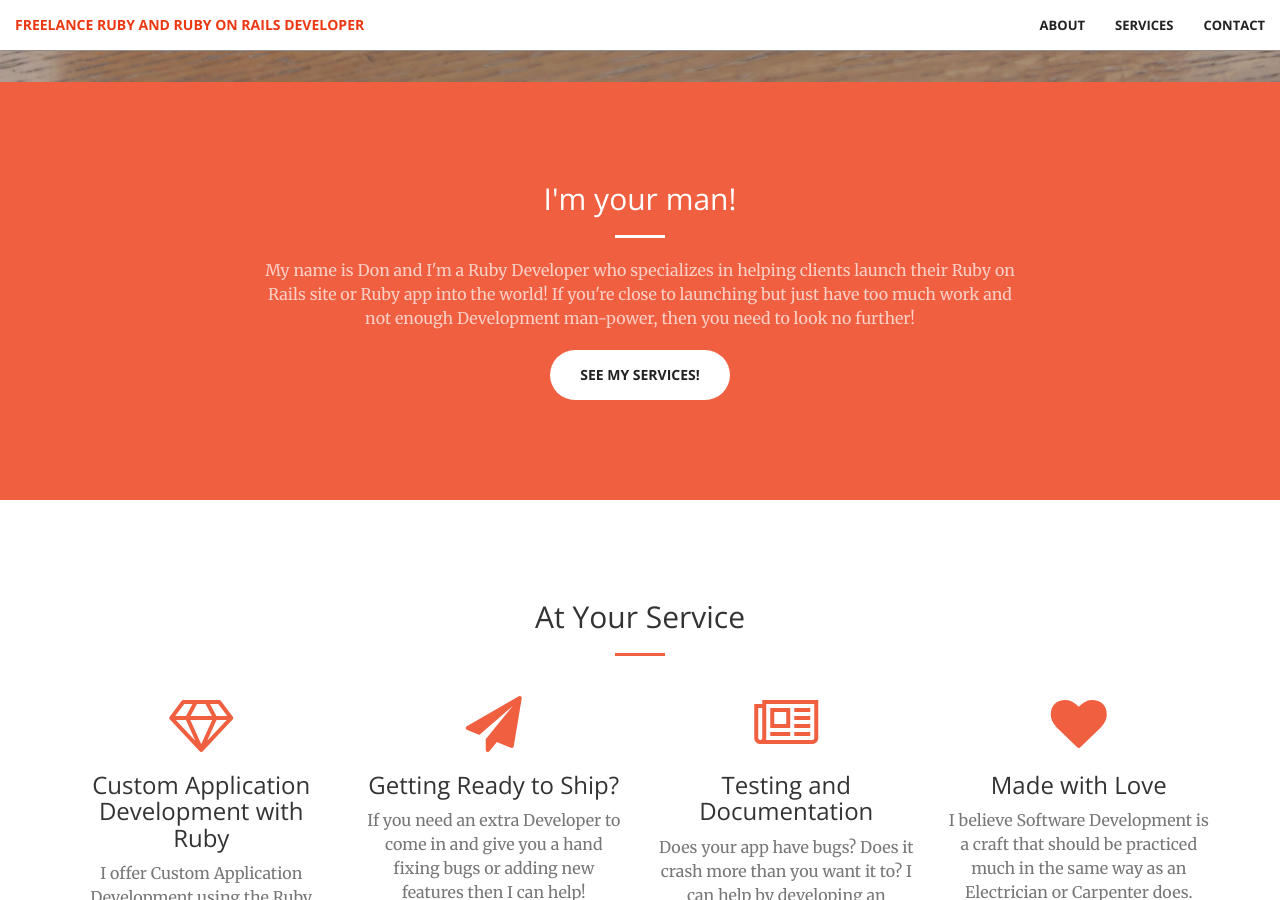
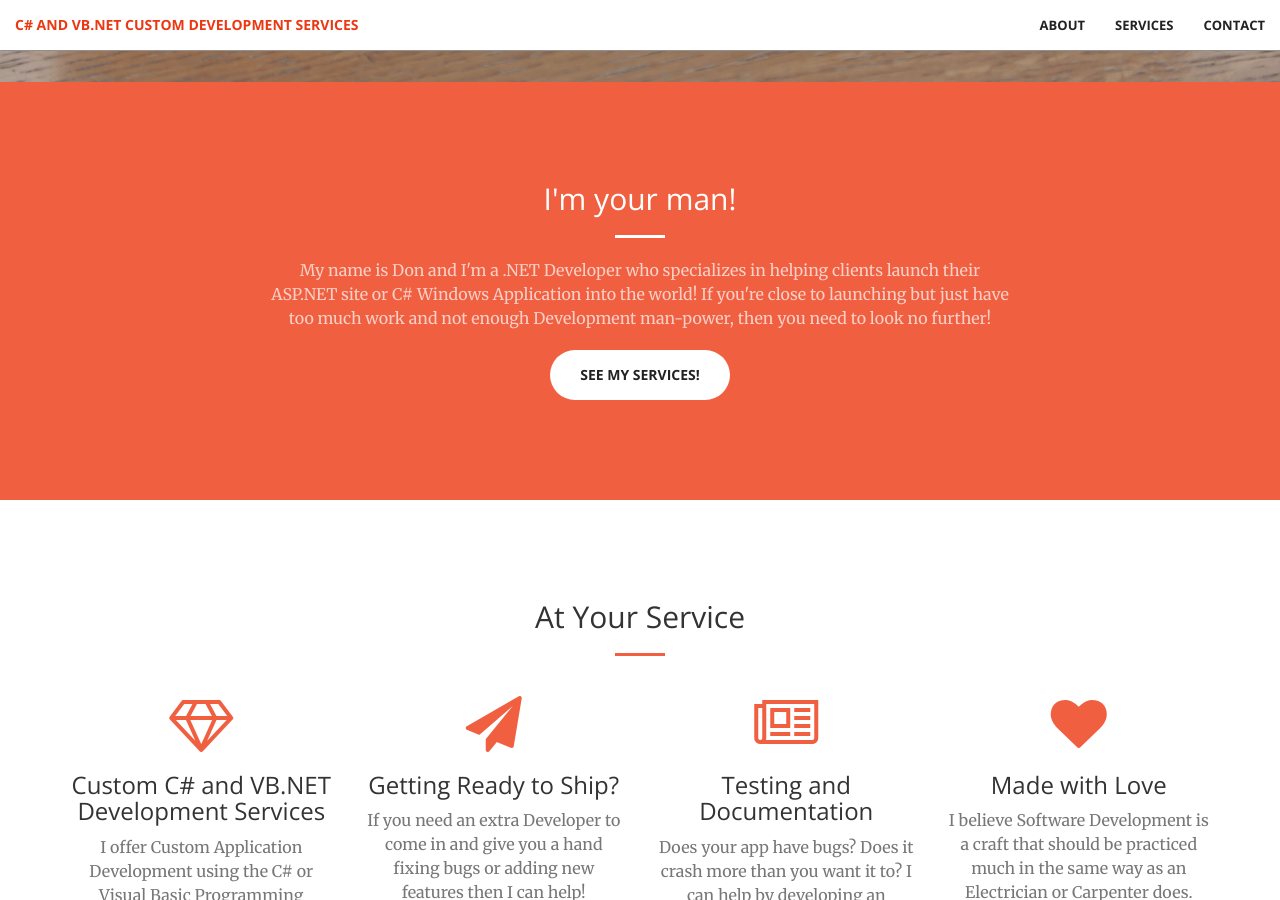
Before and after one commit to meteorasolutions/meteorasolutions.github.io, a Jekyll site: the page built from index.html, in a window 1280 px wide and 900 px high, scrolled down 818 px. Built offline with Jekyll 4.4.1, drawn with Linux system fonts in a browser that asks for light colours; some of the changed text lies outside the part shown.

Commit message:
changed site to reflect microsoft offerings

```diff
--- a/_config.yml
+++ b/_config.yml
@@ -1,5 +1,5 @@
 # Site settings
-title: Freelance Ruby and Ruby on Rails Developer
+title: C# and VB.NET Custom Development Services
 email: donniemarges@gmail.com
 description: > # this means to ignore newlines until "baseurl:"
 baseurl: "" # the subpath of your site, e.g. /blog/
--- a/_includes/call-to-action.html
+++ b/_includes/call-to-action.html
@@ -4,7 +4,7 @@
             <div class="col-lg-8 col-lg-offset-2 text-center">
                 <h2 class="section-heading">I'm your man!</h2>
                 <hr class="light">
-                <p class="text-faded">My name is Don and I'm a Ruby Developer who specializes in helping clients launch their Ruby on Rails site or Ruby app into the world! If you're close to launching but just have too much work and not enough Development man-power, then you need to look no further!</p>
+                <p class="text-faded">My name is Don and I'm a .NET Developer who specializes in helping clients launch their ASP.NET site or C# Windows Application into the world! If you're close to launching but just have too much work and not enough Development man-power, then you need to look no further!</p>
                 <a href="#services" class="btn btn-default btn-xl page-scroll">See my services!</a>
             </div>
         </div>
--- a/_includes/head.html
+++ b/_includes/head.html
@@ -6,7 +6,7 @@
     <meta name="description" content="">
     <meta name="author" content="">
 
-    <title>Freelance Ruby Developer | Freelance Ruby on Rails Developer</title>
+    <title>C# and VB.NET Custom Development Services</title>
 
     <!-- Bootstrap Core CSS -->
     <link rel="stylesheet" href="css/bootstrap.min.css" type="text/css">
--- a/_includes/header.html
+++ b/_includes/header.html
@@ -1,9 +1,9 @@
 <header>
     <div class="header-content">
         <div class="header-content-inner">
-            <h1>Ruby and Ruby on Rails Development Services</h1>
+            <h1>C# and VB.NET Custom Development Services</h1>
             <hr>
-            <p>In the market for a Ruby Developer? Looking to launch your Ruby on Rails Site but need an extra developer to get you across the finish line?</p>
+            <p>In the market for a .NET Developer? Looking to launch an ASP.NET Site but need an extra developer to get you across the finish line?</p>
             <a href="#about" class="btn btn-primary btn-xl page-scroll">Find Out More</a>
         </div>
     </div>
--- a/_includes/nav.html
+++ b/_includes/nav.html
@@ -8,7 +8,7 @@
                 <span class="icon-bar"></span>
                 <span class="icon-bar"></span>
             </button>
-            <a class="navbar-brand page-scroll" href="#page-top">Freelance Ruby and Ruby on Rails Developer</a>
+            <a class="navbar-brand page-scroll" href="#page-top">C# and VB.NET Custom Development Services</a>
         </div>
 
         <!-- Collect the nav links, forms, and other content for toggling -->
--- a/_includes/services.html
+++ b/_includes/services.html
@@ -12,8 +12,8 @@
             <div class="col-lg-3 col-md-6 text-center">
                 <div class="service-box">
                     <i class="fa fa-4x fa-diamond wow bounceIn text-primary"></i>
-                    <h3>Custom Application Development with Ruby</h3>
-                    <p class="text-muted">I offer Custom Application Development using the Ruby Programming language. Whether you already have an app and need changes made OR you have an idea and need a Developer to make it happen, then I can help!</p>
+                    <h3>Custom C# and VB.NET Development Services</h3>
+                    <p class="text-muted">I offer Custom Application Development using the C# or Visual Basic Programming language. Whether you already have an app and need changes made OR you have an idea and need a Developer to make it happen, then I can help!</p>
                 </div>
             </div>
             <div class="col-lg-3 col-md-6 text-center">
@@ -27,7 +27,7 @@
                 <div class="service-box">
                     <i class="fa fa-4x fa-newspaper-o wow bounceIn text-primary" data-wow-delay=".2s"></i>
                     <h3>Testing and Documentation</h3>
-                    <p class="text-muted">Does your app have bugs? Does it crash more than you want it to? I can help by developing an Automated Testing Suite for your app. I can also document your application so that changes are easier and more cost-effective to make.</p>
+                    <p class="text-muted">Does your app have bugs? Does it crash more than you want it to? I can help by developing an Automated Testing Suite for your application. I can also document your application so that changes are easier and more cost-effective to make.</p>
                 </div>
             </div>
             <div class="col-lg-3 col-md-6 text-center">
```
